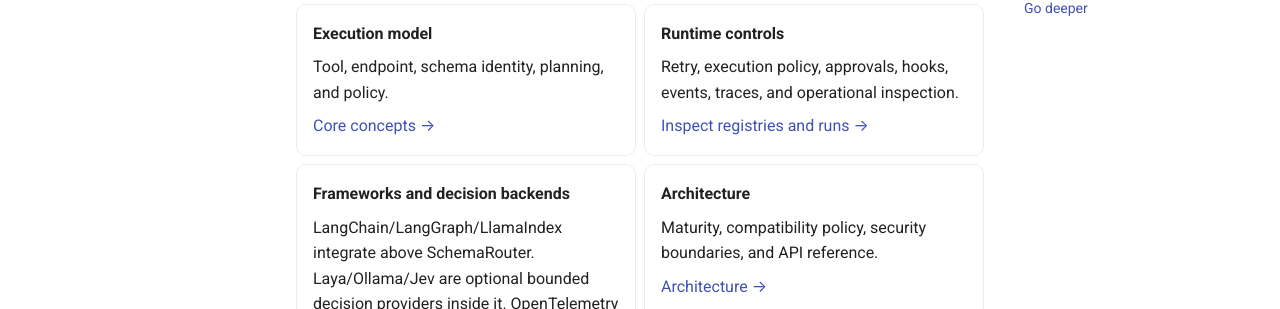
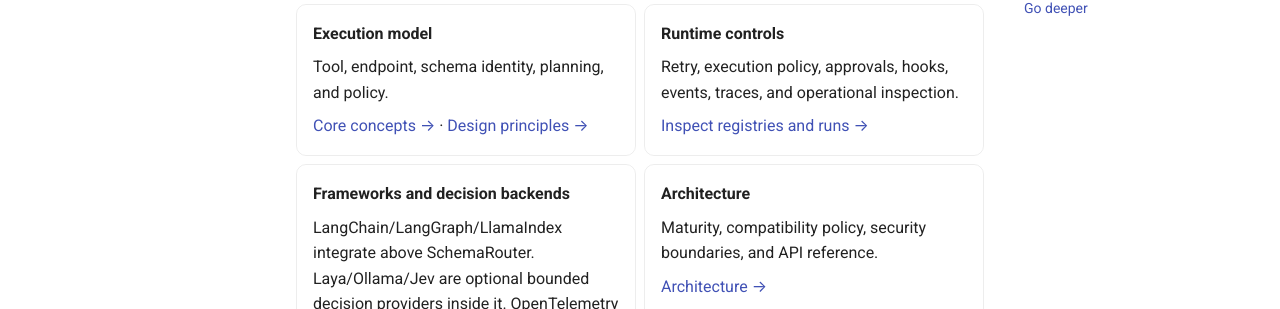
Before and after one commit to JDeun/SchemaRouter, an MkDocs documentation site: the page built from docs/index.md, in a window 1280 px wide and 900 px high, scrolled down 3807 px. Shown: the part 326-635 px from the top of the window. Built offline with MkDocs 1.6.1 and Material for MkDocs 9.7.7, drawn with Linux system fonts in a browser that asks for light colours; comment, search, counter and statistics services are not loaded.

Commit message:
docs: surface design principles on docs home

```diff
--- a/docs/index.md
+++ b/docs/index.md
@@ -179,7 +179,7 @@ equivalence, convert qualifier values, or synthesize measurement context.
 
     Tool, endpoint, schema identity, planning, and policy.
 
-    [Core concepts →](concepts/schema-router.md)
+    [Core concepts →](concepts/schema-router.md) · [Design principles →](concepts/design-principles.md)
 
 -   **Runtime controls**
 
```
